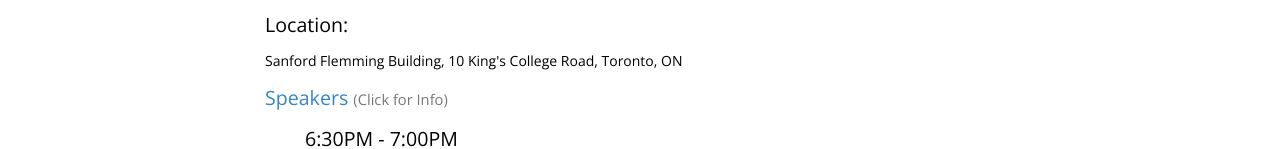
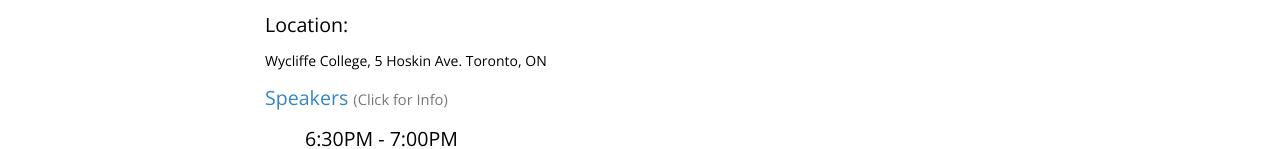
Before and after one commit to nspire/idxtoronto, a website: page public/index.html in a window 1280 px wide. Both pictures are taken after a click on the link "View Details.". Shown: the part 1880-2029 px from the top of the page. Drawn offline with nearby package versions, Linux system fonts and the light colour scheme.

Commit message:
fixed title

```diff
--- a/public/index.html
+++ b/public/index.html
@@ -4,7 +4,7 @@
         <meta charset="utf-8">
         <meta http-equiv="X-UA-Compatible" content="IE=edge">
         <meta name="viewport" content="width=device-width, initial-scale=1">
-        <title>Nsipre | Ideas Exchange</title>          <!-- ADD A BETTER TITLE -->
+        <title>Nspire | Ideas Exchange</title>          <!-- ADD A BETTER TITLE -->
 
         <script src="js/jquery.min.js"></script>
         <script src="js/jquery.flip.min.js"></script>
@@ -171,7 +171,7 @@
                         <h4>Date:</h4>
                         <h5>Monday, September 26th, 2016</h5>
                         <h4>Location:</h4>
-                        <h5>Sanford Flemming Building, 10 King's College Road, Toronto, ON</h5>
+                        <h5>Wycliffe College, 5 Hoskin Ave.  Toronto, ON</h5>
                         <h4><a style="color: #3486c7" href="#speakers">Speakers <small> (Click for Info)</small></a></h4>
                         <ul style="list-style: none">
                             <li>
```
